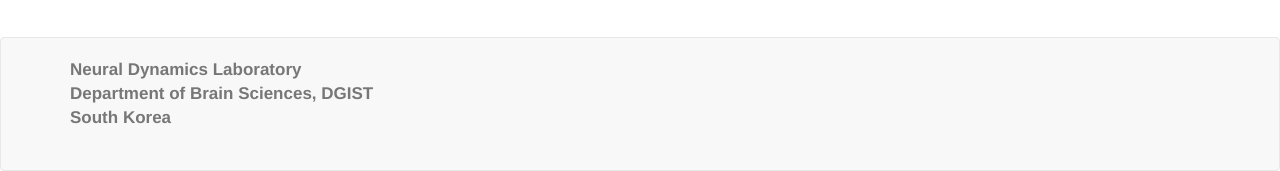
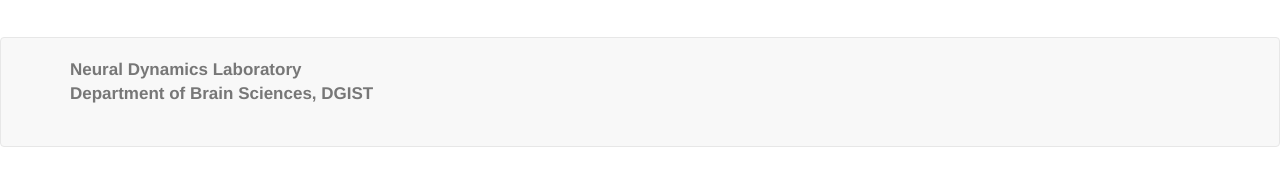
Before and after one commit to kleelab/kleelab.github.io, a Jekyll site: the page built from index.html, in a window 1280 px wide. Shown: the part 1258-1429 px from the top of the page. Built offline with Jekyll 4.4.1, drawn with Linux system fonts in a browser that asks for light colours; nearby versions of some CDN libraries; a style sheet for code colours, icons or effects is not loaded; after the commit the page ends 1405 px from its top, so only the background shows below that.

Commit message:
Update footer.html

```diff
--- a/_includes/footer.html
+++ b/_includes/footer.html
@@ -8,8 +8,6 @@
                     <address>
                         <strong>Neural Dynamics Laboratory</strong><br>
                         <strong>Department of Brain Sciences, DGIST</strong><br>
-                        <strong>South Korea</strong><br>
-
                     </address>
                  </col-md-4>
                 </div>
```
